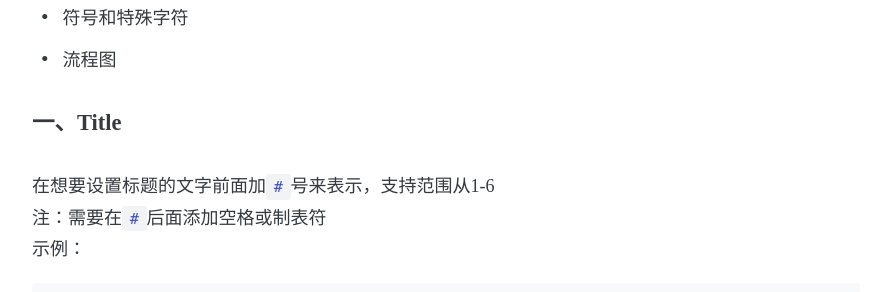
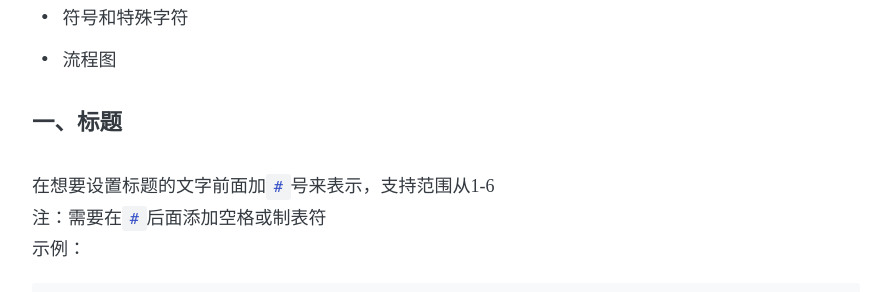
Before and after one commit to perfiffer/perfiffer.github.io, a Jekyll site: the page built from _posts/2019-04-16-markdown语法.md, in a window 1280 px wide and 900 px high, scrolled down 500 px. Shown: the part 150-442 px from the top of the window, without its empty margins (194-1085 px from the left). Built offline with Jekyll 4.4.1, drawn with Linux system fonts in a browser that asks for light colours; some web fonts are replaced; comment, search, counter and statistics services are not loaded.

Commit message:
update blog

```diff
--- a/_posts/2019-04-16-markdown语法.md
+++ b/_posts/2019-04-16-markdown语法.md
@@ -19,7 +19,7 @@ comments: true
 * 符号和特殊字符
 * 流程图
 
-#### 一、Title
+#### 一、<span id="title">标题</span>
 在想要设置标题的文字前面加`#`号来表示，支持范围从1-6
 注：需要在`#`后面添加空格或制表符
 示例：
```
